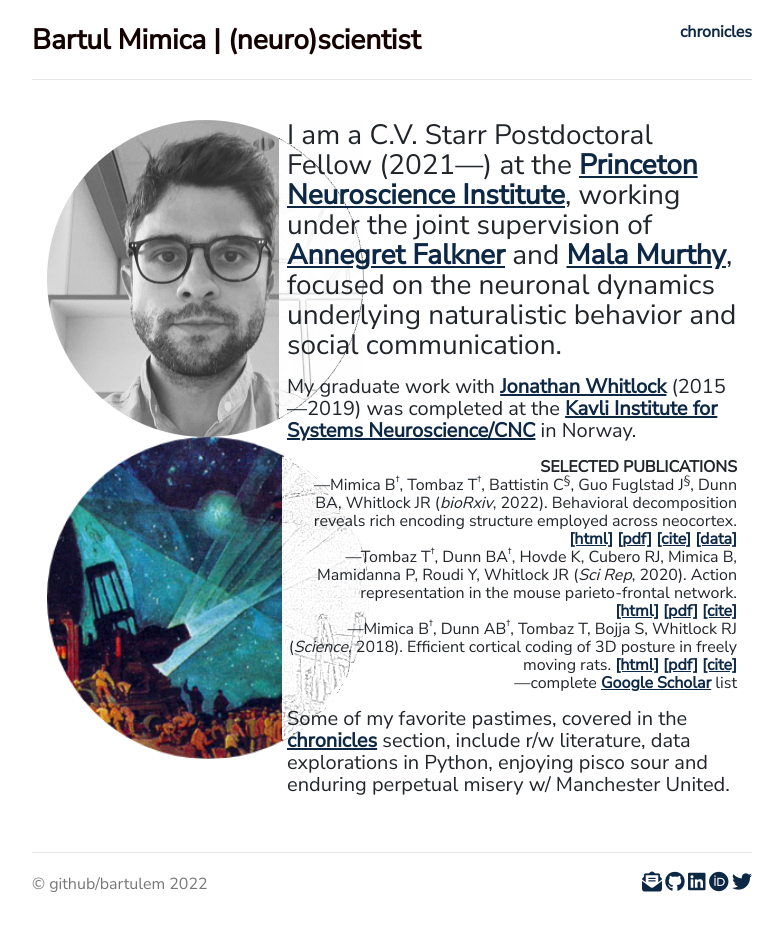
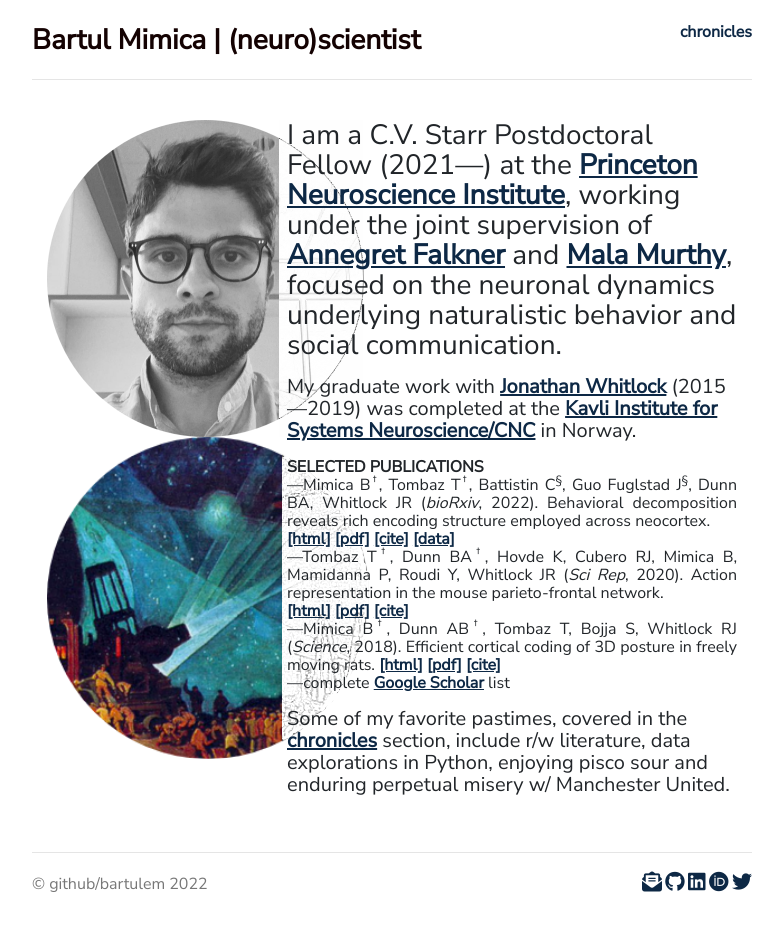
Before and after one commit to bartulem/bartulem.github.io, a Jekyll site: the page built from index.html, in a window 1280 px wide. Shown: the whole page, without its empty margins (248-1031 px from the left). Built offline with Jekyll 4.4.1, drawn with Linux system fonts in a browser that asks for light colours; nearby versions of some CDN libraries; comment, search, counter and statistics services are not loaded; a style sheet for code colours, icons or effects is not loaded.

Commit message:
change pubs layout v2

```diff
--- a/index.html
+++ b/index.html
@@ -16,7 +16,7 @@
 
 	<p>My graduate work with <a style= "text-decoration: underline" target="_blank" href="https://www.whitlocklab.org/">Jonathan Whitlock</a> (2015—2019) was completed at the <a style= "text-decoration: underline" target="_blank" href="https://www.ntnu.edu/kavli">Kavli Institute for Systems Neuroscience/CNC</a> in Norway.</p>
 
-	<p align="right" class="publications"> <b>SELECTED PUBLICATIONS</b>
+	<p align="justify" class="publications"> <b>SELECTED PUBLICATIONS</b>
 	<br/>—Mimica B<sup>†</sup>, Tombaz T<sup>†</sup>, Battistin C<sup>§</sup>, Guo Fuglstad J<sup>§</sup>, Dunn BA, Whitlock JR (<em>bioRxiv</em>, 2022). Behavioral decomposition reveals rich encoding structure employed across neocortex. <br/> <a href="https://www.biorxiv.org/content/10.1101/2022.02.08.479515v2" target="_blank"><u>[html]</u></a> <a href="/files/MTBFDW_2022_bioRxiv.pdf" target="_blank"><u>[pdf]</u></a> <a href="files/mimica2022.bib" download><u>[cite]</u></a> <a href="https://figshare.com/articles/dataset/Rat_3D_Tracking_E-Phys_KISN_2020_Dataset/17903834" target="_blank"><u>[data]</u></a> <a class="altmetric-embed" data-badge-popover="right" data-badge-type="4" data-doi="10.1101/2022.02.08.479515" data-hide-no-mentions="false"></a>
 	<br/> —Tombaz T<sup>†</sup>, Dunn BA<sup>†</sup>, Hovde K, Cubero RJ, Mimica B, Mamidanna P, Roudi Y, Whitlock JR (<em>Sci Rep</em>, 2020). Action representation in the mouse parieto-frontal network. <br/> <a href="https://www.nature.com/articles/s41598-020-62089-6?error=cookies_not_supported&code=e0a538d4-9569-4b30-b2d1-d78d1c8e03b3" target="_blank"><u>[html]</u></a> <a href="/files/tombaz2020_scireports.pdf" target="_blank"><u>[pdf]</u></a> <a href="files/tombaz2020.bib" download><u>[cite]</u></a> <a class="altmetric-embed" data-badge-popover="right" data-badge-type="4" data-doi="10.1038/s41598-020-62089-6" data-hide-no-mentions="true"></a>
 	<br/>—Mimica B<sup>†</sup>, Dunn AB<sup>†</sup>, Tombaz T, Bojja S, Whitlock RJ (<em>Science</em>, 2018). Efficient cortical coding of 3D posture in freely moving rats. <a href="https://science.sciencemag.org/content/362/6414/584" target="_blank"><u>[html]</u></a> <a href="files/mimica2018_science.pdf" target="_blank"><u>[pdf]</u></a> <a href="/files/mimica2018.bib" download><u>[cite]</u></a> <a class="altmetric-embed" data-badge-popover="right" data-badge-type="4" data-doi="10.1126/science.aau2013" data-hide-no-mentions="true"></a>
```
